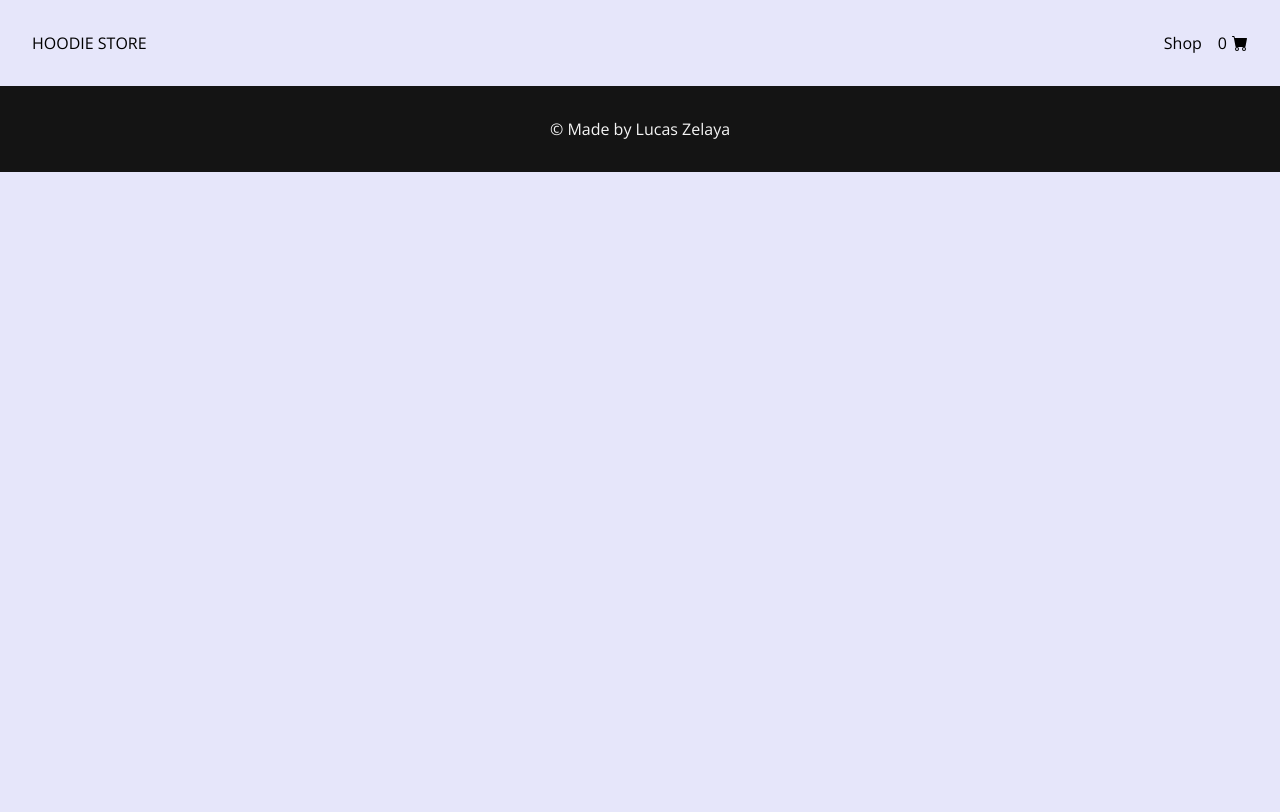
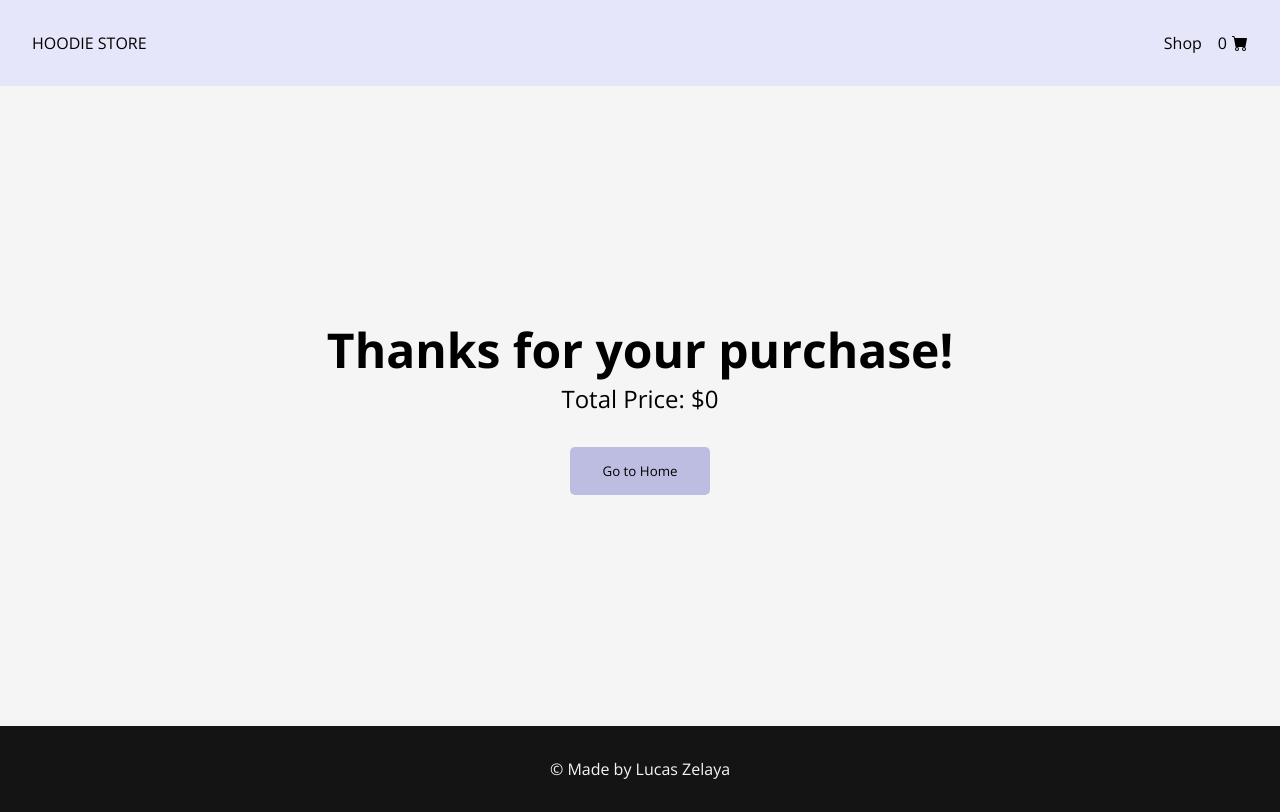
Before and after one commit to lvcas-z/App-HoodieStore, a React (Vite) app: page /succesfullpurchase in a window 1280 px wide. Built offline with nearby package versions, Linux system fonts and the light colour scheme.

Commit message:
se corrigieron varias secciones,estilos  y se implementaron todas las funcionalidades

```diff
--- a/index.html
+++ b/index.html
@@ -3,6 +3,9 @@
   <head>
     <meta charset="UTF-8" />
     <meta name="viewport" content="width=device-width, initial-scale=1.0" />
+    <meta name="description" content="Hoodie Store" />
+    <link rel="shortcut icon" href="src/assets/logo.png">
+    <meta name="keywords" content="store,store,web,hoodies,hoodie" />
     <title>Hoodie Store</title>
   </head>
   <body>
--- a/src/components/Cart/Cart.css
+++ b/src/components/Cart/Cart.css
@@ -27,15 +27,13 @@
     text-align: left;
     font-weight: bold;
 }
-.price-ctn{
-    display: flex;
-    gap: 1rem;
-}
 .remove-btn{
     cursor: pointer;
     border: 0;
     border-radius: 5px;
-    background-color: rgb(227, 135, 102);
+    background-color: #151515;
+    color: whitesmoke;
+    padding: 0.25rem;
 }
 .cart-total {
     text-align: right;
@@ -62,3 +60,14 @@
 .cart-buy-btn{
     background-color:#c1c1fd;;
 }
+@media (max-width:768px){
+    .cart{
+        padding: 1rem;
+        display: flex;
+        flex-direction: column;
+        gap: 3rem;
+    }
+    .cart-buttons{
+        flex-direction: column;
+    }
+}
--- a/src/components/Cart/Cart.jsx
+++ b/src/components/Cart/Cart.jsx
@@ -3,40 +3,35 @@ import './Cart.css'
 import { useNavigate } from 'react-router-dom'
 import { CartContext } from '../Context/CartContext'
 const Cart = () => {
-    const { cartItems, removeFromCart, getTotalPrice } = useContext(CartContext)
+    const { cartItems, removeFromCart, getTotalPrice , handleRemoveAll } = useContext(CartContext)
     const navigate = useNavigate()
 
 
     const handleRemoveFromCart = (productId) => {
         removeFromCart(productId);
     };
-    const handleRemoveAll = () => {
-        cartItems.forEach((item) => removeFromCart(item.id));
-    };
+
     return (
         <div className='cart'>
-            <h3 className='cart-title'>Resumen de compra</h3>
+            <h3 className='cart-title'>Purchase Summary</h3>
             <table className="cart-table">
                 <thead>
                     <tr>
-                        <th>#</th>
                         <th>Product</th>
                         <th>Quantity</th>
                         <th>Price</th>
+                        <th></th>
                     </tr>
                 </thead>
                 <tbody>
                     {cartItems.map((item, index) => (
                         <tr key={item.id}>
-                            <td>{index + 1}</td>
                             <td>{item.name}</td>
+                            <td>{item.quantity}</td>
+                            <td>${item.price}</td>
                             <td>
-                                {item.quantity}
+                                <button className='remove-btn' onClick={() => handleRemoveFromCart(item.id)}>Remove</button>
                             </td>
-                            <td className='price-ctn'>${item.price}<button className='remove-btn' onClick={() => handleRemoveFromCart(item.id)}>
-                                    Remove
-                                </button></td>
-
                         </tr>
                     ))}
                 </tbody>
@@ -45,9 +40,8 @@ const Cart = () => {
             <section className='cart-buttons'>
                 <button onClick={() => navigate("/shop")} className='cart-add-btn'>Add Products</button>
                 <button onClick={handleRemoveAll} className='cart-rm-btn'>Remove All Products</button>
-                <button className='cart-buy-btn'>Buy Products</button>
+                <button onClick={()=> navigate("/succesfullpurchase")} className='cart-buy-btn'>Buy Products</button>
             </section>
-
         </div>
     )
 }
--- a/src/components/Context/CartContext.jsx
+++ b/src/components/Context/CartContext.jsx
@@ -39,6 +39,9 @@ const CartContextProvider = ({ children }) => {
             (total, item) => total + item.price * item.quantity, 0
         );
     };
+    const handleRemoveAll = () => {
+        cartItems.forEach((item) => removeFromCart(item.id));
+    };
 
     // Guardar carrito en el almacenamiento local al actualizar
     useEffect(() => {
@@ -60,6 +63,7 @@ const CartContextProvider = ({ children }) => {
                 addToCart,
                 removeFromCart,
                 getTotalPrice,
+                handleRemoveAll
             }}
         >
             {children}
--- a/src/components/Context/ProductContext.jsx
+++ b/src/components/Context/ProductContext.jsx
@@ -6,7 +6,6 @@ export const ProductContext = createContext()
 export const ProductProvider = ({ children }) => {
 
     const [products, setProducts] = useState()
-    const [loading, setLoading] = useState(false);
 
     const getProducts = async () => {
         try {
@@ -26,8 +25,6 @@ export const ProductProvider = ({ children }) => {
             value={{
                 products,
                 setProducts,
-                loading,
-                setLoading,
                 getProducts
             }}>
             {children}
--- a/src/components/Details/Details.jsx
+++ b/src/components/Details/Details.jsx
@@ -54,6 +54,7 @@ const Details = () => {
     const handleAddToCart = () => {
         addToCart(product, count)
         setCount(0)
+        setMessage(null)
     };
 
     useEffect(() => {
--- a/src/components/Products/Products.jsx
+++ b/src/components/Products/Products.jsx
@@ -5,7 +5,7 @@ import './Products.css'
 import { ProductContext } from '../Context/ProductContext'
 const Products = () => {
 
-    const { products, loading, getProducts } = useContext(ProductContext);
+    const { products, getProducts } = useContext(ProductContext);
     const [filteredProducts, setFilteredProducts] = useState([]);
     const [selectedCategory, setSelectedCategory] = useState('all');
 
@@ -14,16 +14,13 @@ const Products = () => {
     }, []);
 
     useEffect(() => {
-        // Filtrar los productos según la categoría seleccionada
         filterProducts();
     }, [selectedCategory, products]);
 
     const filterProducts = () => {
         if (selectedCategory === 'all') {
-            // Mostrar todos los productos si se selecciona "all"
             setFilteredProducts(products);
         } else {
-            // Filtrar los productos según la categoría seleccionada
             const filtered = products.filter((product) => product.category === selectedCategory);
             setFilteredProducts(filtered);
         }
@@ -49,10 +46,6 @@ const Products = () => {
             </section>
             <section className='pro-ctn'>
                 {
-                    loading === true
-                        ?
-                        <h4 className='loading'>Loading...</h4>
-                        :
                         filteredProducts?.map(product => {
                             return (<Card key={product.id}{...product} />)
                         })
--- a/src/components/Recommendations/Recommendations.jsx
+++ b/src/components/Recommendations/Recommendations.jsx
@@ -4,7 +4,7 @@ import './Recommendations.css'
 import { ProductContext } from '../Context/ProductContext'
 
 const Recommendations = () => {
-    const { products,loading,getProducts } = useContext(ProductContext)
+    const { products,getProducts } = useContext(ProductContext)
 
     useEffect(() => {
         getProducts()
@@ -17,10 +17,6 @@ const Recommendations = () => {
             <h3 className='rec-title'>Recomendations</h3>
             <section className='rec-ctn'>
                 {
-                    loading===true
-                    ?
-                    <h4 className='loading'>Loading...</h4>
-                    :
                     recommendations?.map(product => {
                         return(<Card key={product.id}{...product}/>)
                     })
--- /dev/null
+++ b/src/components/Success/Success.css
@@ -0,0 +1,27 @@
+.success-ctn {
+    background-color: whitesmoke;
+    padding: 2rem;
+    text-align: center;
+    display: flex;
+    flex-direction: column;
+    align-items: center;
+    justify-content: center;
+    height: 80vh;
+}
+.success-title {
+    font-size: 3rem;
+}
+
+.success-price {
+    font-size: 1.5rem;
+}
+
+.success-btn {
+    cursor: pointer;
+    height: 3rem;
+    background: #bdbde1;
+    border: 0;
+    border-radius: 5px;
+    padding: 0 2rem;
+    margin-top: 2rem;
+}
--- /dev/null
+++ b/src/components/Success/Success.jsx
@@ -0,0 +1,25 @@
+import React, { useContext } from 'react';
+import { useNavigate } from 'react-router-dom';
+import { CartContext } from '../Context/CartContext';
+import './Success.css'
+
+const Success = () => {
+    const { getTotalPrice, removeAllItems,handleRemoveAll } = useContext(CartContext);
+    const navigate = useNavigate();
+
+    const handleGoToHome = () => {
+        handleRemoveAll();
+        navigate('/');
+        window.location.reload()
+    };
+
+    return (
+        <div className='success-ctn'>
+            <h3 className='success-title'>Thanks for your purchase!</h3>
+            <p className='success-price'>Total Price: ${getTotalPrice()}</p>
+            <button className='success-btn' onClick={handleGoToHome}>Go to Home</button>
+        </div>
+    );
+};
+
+export default Success;
--- a/src/routes/AppRouter.jsx
+++ b/src/routes/AppRouter.jsx
@@ -4,6 +4,7 @@ import Home from '../components/Home/Home'
 import Cart from '../components/Cart/Cart'
 import Details from '../components/Details/Details'
 import Products from '../components/Products/Products'
+import Success from '../components/Success/Success'
 const AppRouter = () => {
     return (
         <Routes>
@@ -11,6 +12,7 @@ const AppRouter = () => {
             <Route path='/shop' element={<Products/>}/>
             <Route path='/cart' element={<Cart/>}/>
             <Route path='/product/:id' element={<Details/>}/>
+            <Route path='/succesfullpurchase' element={<Success/>}/>
         </Routes>
     )
 }
```
Also changed, not shown: src/assets/logo.png (added).
